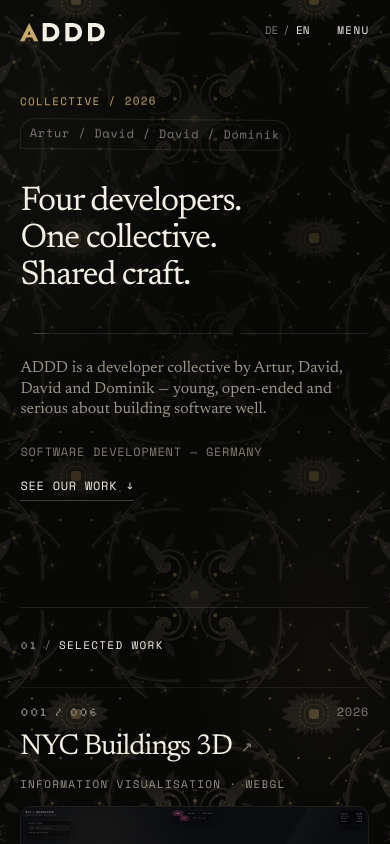
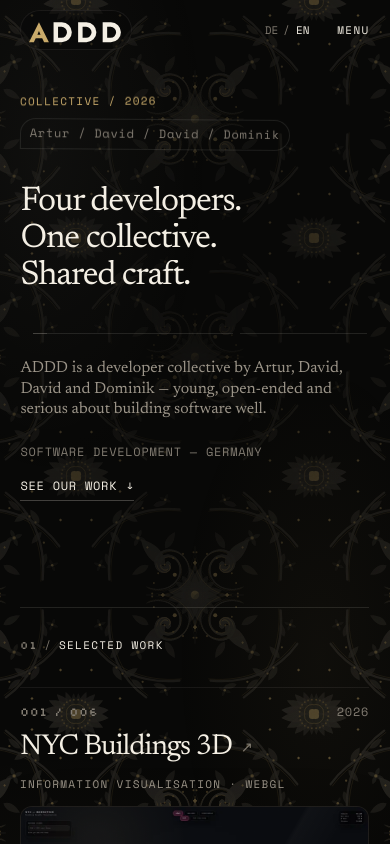
Before and after one commit to pleonastic6/Portfolio, a React (Vite) app: page / in a window 390 px wide. Shown: the top 844 px of the page. Built offline with nearby package versions, Linux system fonts and the light colour scheme.

Commit message:
Highlight mobile wordmark

```diff
--- a/src/components/Navigation.module.css
+++ b/src/components/Navigation.module.css
@@ -160,12 +160,30 @@
     display: none;
   }
 
+  .brand {
+    gap: 0;
+    padding: 0.42rem 0.5rem;
+    border: var(--hairline) solid var(--c-line-soft);
+    border-radius: 999px;
+    background: rgb(8 8 8 / 0.36);
+  }
+
   .logo {
-    width: 5.4rem;
+    width: clamp(5.8rem, 24vw, 6.8rem);
   }
 
   .brandMark {
     display: none;
+  }
+}
+
+@media (max-width: 23rem) {
+  .brand {
+    padding-inline: 0.42rem;
+  }
+
+  .logo {
+    width: 5.25rem;
   }
 }
 
@@ -275,6 +293,13 @@
   filter: none;
 }
 
+@media (max-width: 56rem) {
+  :global(:root[data-theme='aurum-labyrinth']) .brand {
+    background: rgb(242 237 225 / 0.58);
+    border-color: var(--c-line-strong);
+  }
+}
+
 :global(:root[data-theme='aurum-labyrinth']) .overlay {
   background: var(--c-bg);
 }
@@ -321,6 +346,14 @@
   filter: drop-shadow(0 0 8px rgb(126 227 166 / 0.5));
 }
 
+@media (max-width: 56rem) {
+  :global(:root[data-theme='terminal-phosphor']) .brand {
+    background: rgb(5 8 7 / 0.5);
+    border-color: var(--c-line-strong);
+    box-shadow: inset 0 0 0 var(--hairline) rgb(126 227 166 / 0.12);
+  }
+}
+
 :global(:root[data-theme='terminal-phosphor']) .overlay {
   background: var(--c-bg);
 }
@@ -338,6 +371,14 @@
   filter: none;
 }
 
+@media (max-width: 56rem) {
+  :global(:root[data-theme='riso-print']) .brand {
+    background: var(--c-bg-inset);
+    border: 2px solid var(--c-text);
+    box-shadow: 3px 3px 0 var(--riso-pink);
+  }
+}
+
 /* Der aktive Punkt wird mit Pink unterlegt, wie mit dem Textmarker. */
 :global(:root[data-theme='riso-print']) .link[aria-current='true'] {
   color: var(--c-text);
```
